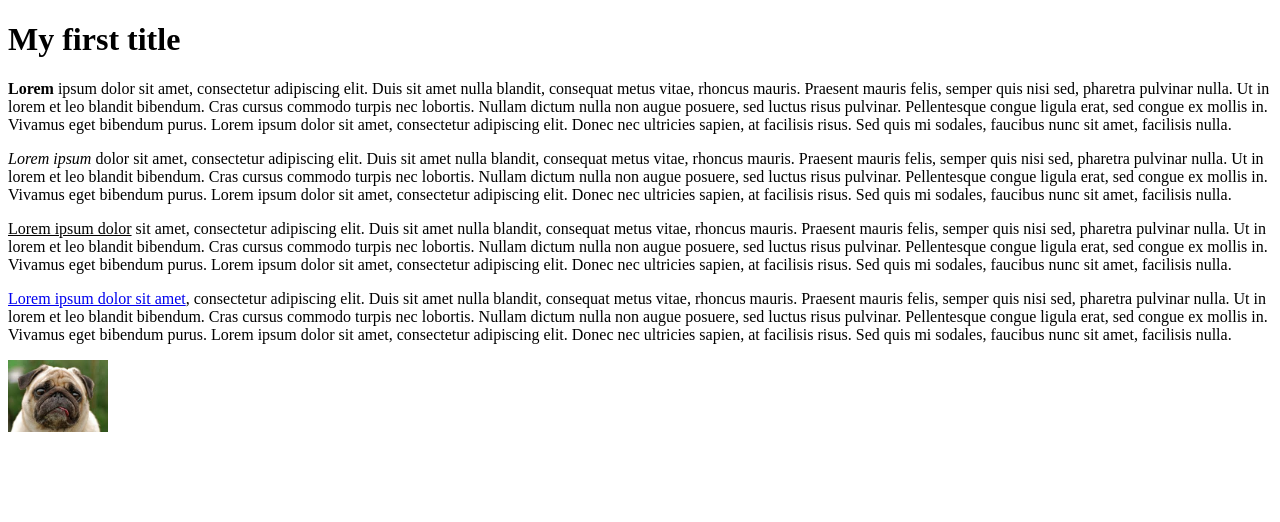
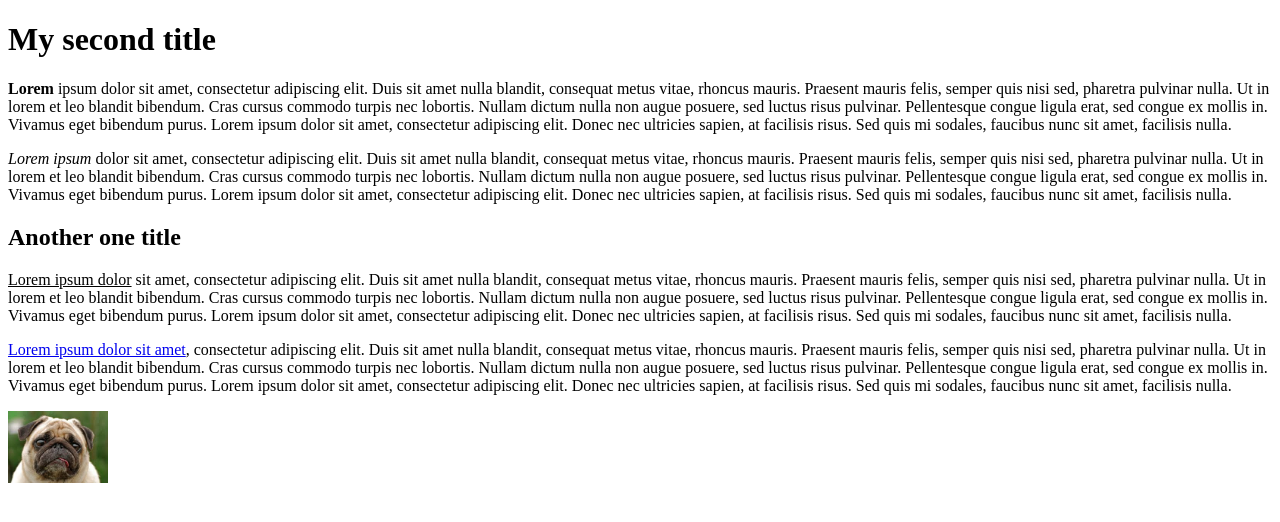
Before and after one commit to dzarezenko/beetroot_lesson_1, a plain HTML site: page index.html in a window 1280 px wide. Drawn offline with Linux system fonts and the light colour scheme.

Commit message:
Minor changes

```diff
--- a/index.html
+++ b/index.html
@@ -6,16 +6,16 @@
     <meta name="description" content="Free Web tutorials">
     <meta name="keywords" content="HTML,CSS,XML,JavaScript">
     <meta name="author" content="John Doe">
-    <meta name="viewport" content="width=device-width, initial-scale=1.0">
   </head>
   <body>
-    <h1>My first title</h1>
+    <h1>My second title</h1>
     <p>
       <strong>Lorem</strong> ipsum dolor sit amet, consectetur adipiscing elit. Duis sit amet nulla blandit, consequat metus vitae, rhoncus mauris. Praesent mauris felis, semper quis nisi sed, pharetra pulvinar nulla. Ut in lorem et leo blandit bibendum. Cras cursus commodo turpis nec lobortis. Nullam dictum nulla non augue posuere, sed luctus risus pulvinar. Pellentesque congue ligula erat, sed congue ex mollis in. Vivamus eget bibendum purus. Lorem ipsum dolor sit amet, consectetur adipiscing elit. Donec nec ultricies sapien, at facilisis risus. Sed quis mi sodales, faucibus nunc sit amet, facilisis nulla.
     </p>
     <p>
       <em>Lorem ipsum</em> dolor sit amet, consectetur adipiscing elit. Duis sit amet nulla blandit, consequat metus vitae, rhoncus mauris. Praesent mauris felis, semper quis nisi sed, pharetra pulvinar nulla. Ut in lorem et leo blandit bibendum. Cras cursus commodo turpis nec lobortis. Nullam dictum nulla non augue posuere, sed luctus risus pulvinar. Pellentesque congue ligula erat, sed congue ex mollis in. Vivamus eget bibendum purus. Lorem ipsum dolor sit amet, consectetur adipiscing elit. Donec nec ultricies sapien, at facilisis risus. Sed quis mi sodales, faucibus nunc sit amet, facilisis nulla.
     </p>
+    <h2>Another one title</h2>
     <p>
       <u>Lorem ipsum dolor</u> sit amet, consectetur adipiscing elit. Duis sit amet nulla blandit, consequat metus vitae, rhoncus mauris. Praesent mauris felis, semper quis nisi sed, pharetra pulvinar nulla. Ut in lorem et leo blandit bibendum. Cras cursus commodo turpis nec lobortis. Nullam dictum nulla non augue posuere, sed luctus risus pulvinar. Pellentesque congue ligula erat, sed congue ex mollis in. Vivamus eget bibendum purus. Lorem ipsum dolor sit amet, consectetur adipiscing elit. Donec nec ultricies sapien, at facilisis risus. Sed quis mi sodales, faucibus nunc sit amet, facilisis nulla.
     </p>
```
